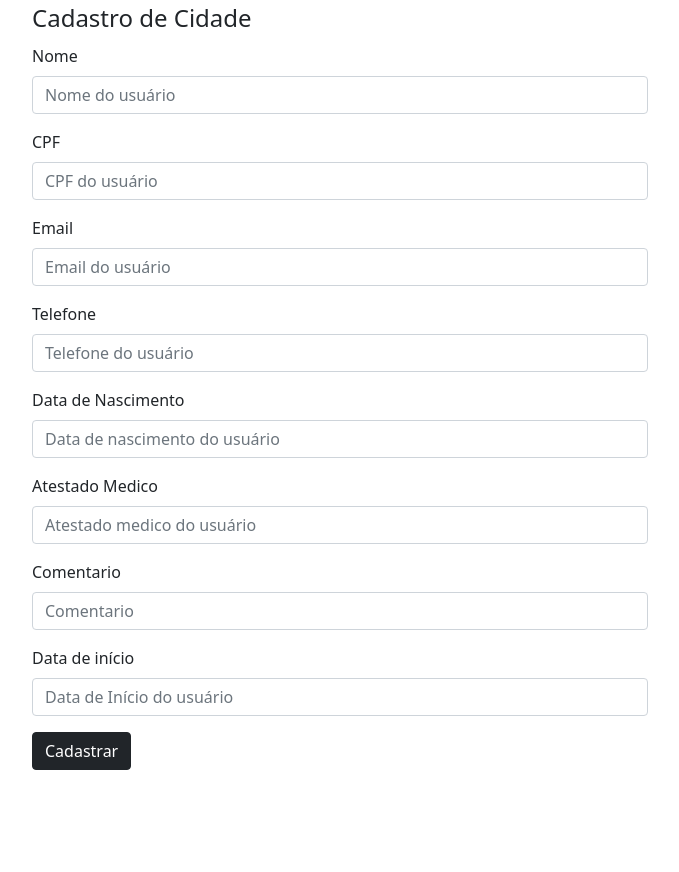
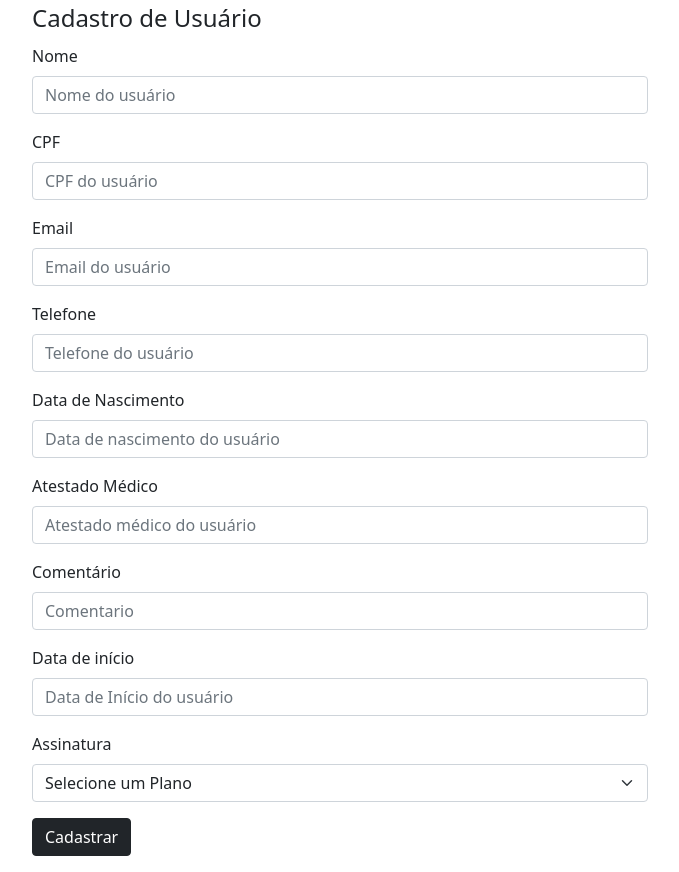
Before and after one commit to Isaque-Fernandes/academia, a PHP site: page /usuario_form.php in a window 1280 px wide. Shown: the whole page, without its empty margins (300-979 px from the left). Before the commit the page ends 770 px from the top, so only its background shows below. Run offline with PHP 8.4, Linux system fonts and the light colour scheme; data that the repository does not hold is empty.

Commit message:
Feature: alterando os arquivos de usuário e fazendo testes

```diff
--- a/php/usuario_crud.php
+++ b/php/usuario_crud.php
@@ -9,7 +9,7 @@ function addUsuario($usuario)
     try {
         $con = getConnection();
 
-        $stmt = $con->prepare("INSERT INTO usuario(cpf, nome, email, telefone, dataNascimento, atestadoMedico, comentario, dataInicio) VALUES (:cpf, :nome, :email, :telefone, :dataNascimento, :atestadoMedico, :comentario, :dataInicio)");
+        $stmt = $con->prepare("INSERT INTO usuario(cpf, nome, email, telefone, dataNascimento, atestadoMedico, comentario, dataInicio, assinatura_id) VALUES (:cpf, :nome, :email, :telefone, :dataNascimento, :atestadoMedico, :comentario, :dataInicio, :assinatura_id)");
 
         $stmt->bindParam(":cpf", $usuario->cpf);
         $stmt->bindParam(":nome", $usuario->nome);
@@ -19,6 +19,8 @@ function addUsuario($usuario)
         $stmt->bindParam(":atestadoMedico", $usuario->atestadoMedico);
         $stmt->bindParam(":comentario", $usuario->comentario);
         $stmt->bindParam(":dataInicio", $usuario->dataInicio);
+        $stmt->bindParam(":assinatura_id", $usuario->assinatura_id);
+
 
         if ($stmt->execute())
             return true;
--- a/php/usuario_form.php
+++ b/php/usuario_form.php
@@ -1,3 +1,7 @@
+<?php
+    require_once('./usuario_crud.php');
+?>
+
 <head>
     <meta charset="UTF-8">
     <meta http-equiv="X-UA-Compatible" content="IE=edge">
@@ -10,7 +14,7 @@
 
     <div class="container col-6">
         <fieldset>
-            <legend>Cadastro de Cidade</legend>
+            <legend>Cadastro de Usuário</legend>
             <form action="./usuario_registro.php" method="post">
                 <div class="form-group mb-3">
                     <label for="nome_id" class="form-label">Nome</label>
@@ -33,17 +37,28 @@
                     <input class="form-control" type="text" name="txtDataNascimento" id="dataNascimento_id" placeholder="Data de nascimento do usuário" required>
                 </div>
                 <div class="form-group mb-3">
-                    <label for="atestadoMedico_id" class="form-label">Atestado Medico</label>
-                    <input class="form-control" type="text" name="txtAtestadoMedico" id="atestadoMedico_id" placeholder="Atestado medico do usuário" required>
+                    <label for="atestadoMedico_id" class="form-label">Atestado Médico</label>
+                    <input class="form-control" type="text" name="txtAtestadoMedico" id="atestadoMedico_id" placeholder="Atestado médico do usuário" required>
                 </div>
                 <div class="form-group mb-3">
-                    <label for="comentario_id" class="form-label">Comentario</label>
+                    <label for="comentario_id" class="form-label">Comentário</label>
                     <input class="form-control" type="text" name="txtComentario" id="comentario_id" placeholder="Comentario" required>
                 </div>
                 <div class="form-group mb-3">
                     <label for="dataInicio_id" class="form-label">Data de início</label>
                     <input class="form-control" type="text" name="txtDataInicio" id="dataInicio_id" placeholder="Data de Início do usuário" required>
                 </div>
+                <div class="form-group mb-3">
+                    <label for="assinatura_id" class="form-label">Assinatura</label>
+                    <select class="form-select" aria-label="Selecione um Plano" name="txtAssinaturaID" id="assinatura_id" required>
+                        <option selected disabled>Selecione um Plano</option>
+                        <?php foreach (listarUsuario() as $usuario) : ?>
+                            <option value="<?= $usuario['id'] ?>"><?= "{$usuario['planos']} - {$usuario['precos']}" ?></option>
+                        <?php endforeach; ?>
+                    </select>
+                </div>
+
+
                 <button class="btn btn-dark" type="submit">Cadastrar</button>
             </form>
         </fieldset>
--- a/php/usuario_registro.php
+++ b/php/usuario_registro.php
@@ -9,7 +9,9 @@
         $_POST['txtDataNascimento'] == NULL ||
         $_POST['txtAtestadoMedico'] == NULL ||
         $_POST['txtComentario'] == NULL ||
-        $_POST['txtDataInicio'] == NULL
+        $_POST['txtDataInicio'] == NULL ||
+        $_POST['txtAssinaturaID'] == NULL
+
     ){
         header('location: usuario_erro.php?status=access-deny');
         die();
@@ -24,6 +26,7 @@
     $usuario-> atestadoMedico = $_POST['txtAtestadoMedico'];
     $usuario-> comentario = $_POST['txtComentario'];
     $usuario-> dataInicio = $_POST['txtDataInicio'];
+    $usuario-> assinatura_id = $_POST['txtAssinaturaID'];
 
     if(addUsuario($usuario)){
         echo "Sucesso no cadastro";
```
Also changed, not shown: database/sql/academia.sql (+13 -2 lines).
